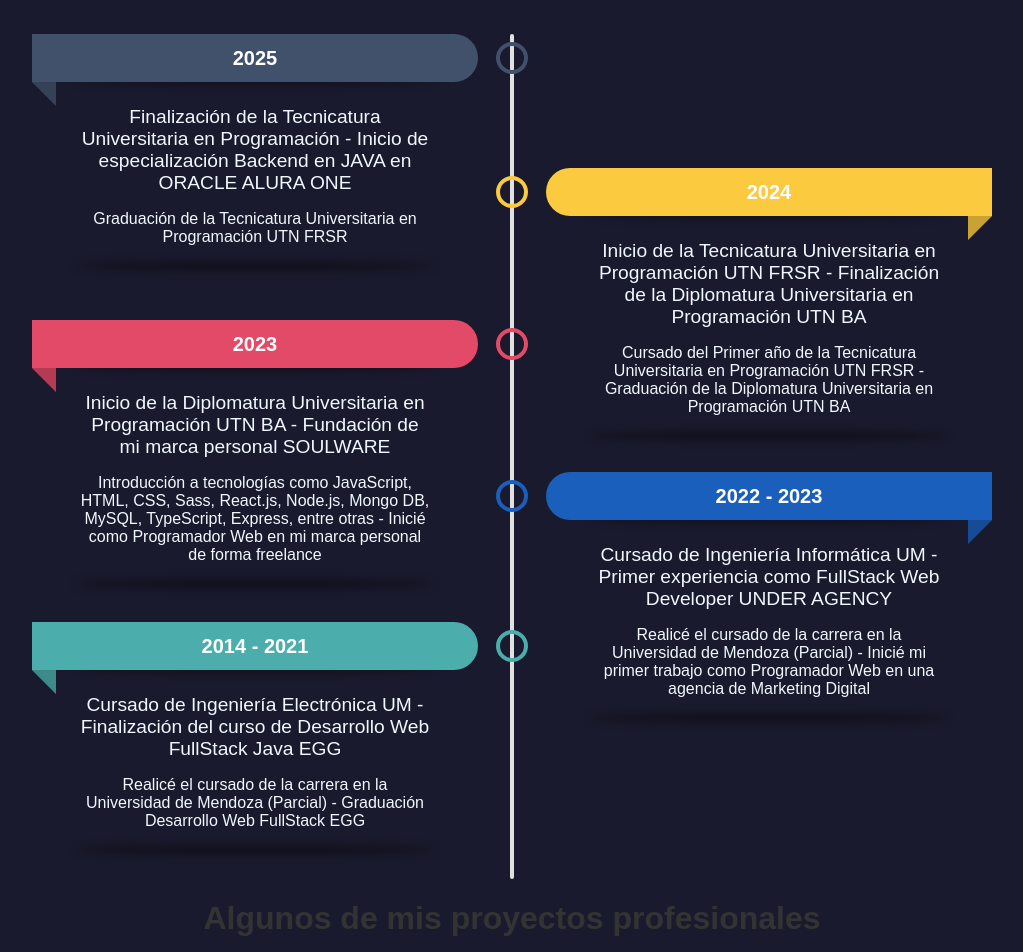
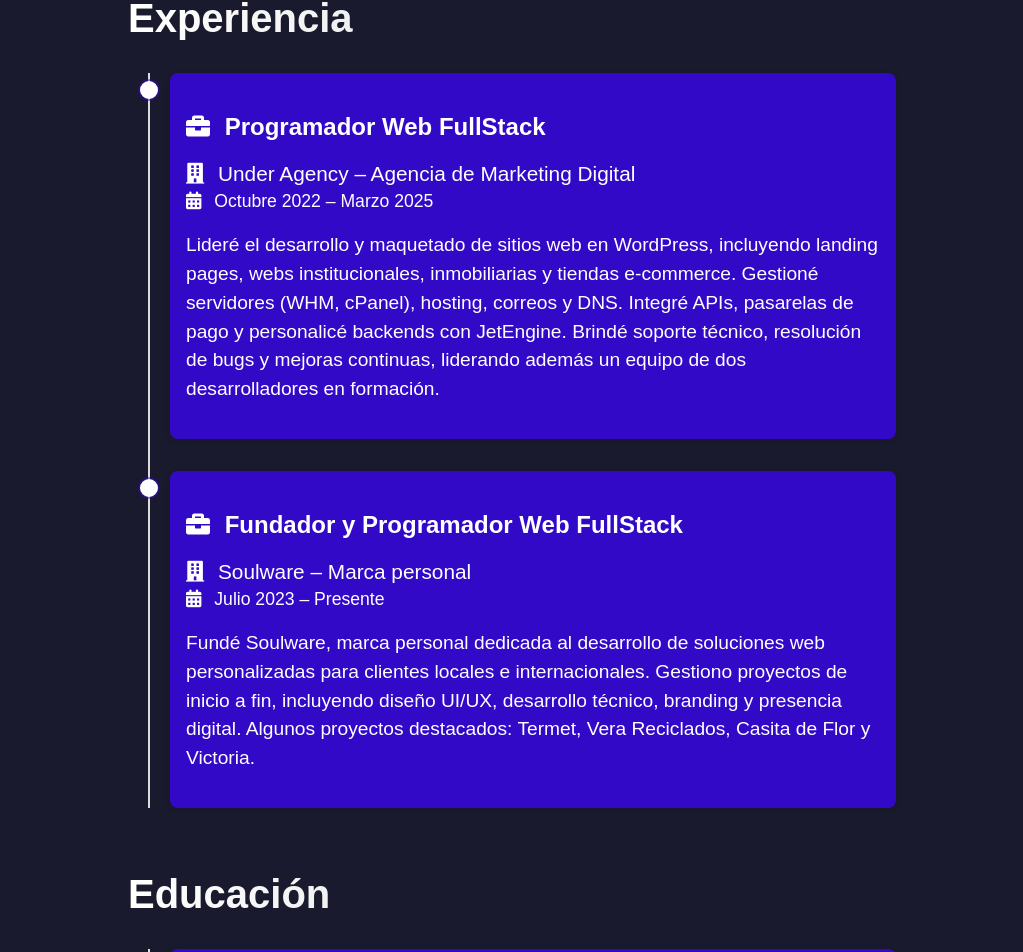
Before and after one commit to fernando-alma/portfolio-V2.0, a Vue app: page / in a window 1280 px wide. Shown: the part 914-1866 px from the top of the page, without its empty margins (128-1151 px from the left). Built offline with nearby package versions, Linux system fonts and the light colour scheme.

Commit message:
Update UI section Experiencia

```diff
--- a/public/index.html
+++ b/public/index.html
@@ -5,6 +5,8 @@
     <meta http-equiv="X-UA-Compatible" content="IE=edge">
     <meta name="viewport" content="width=device-width,initial-scale=1.0">
     <link rel="icon" href="/soulava.png">
+    <link rel="stylesheet" href="https://cdnjs.cloudflare.com/ajax/libs/font-awesome/6.4.0/css/all.min.css">
+
     <!-- index.html -->
     <link rel="stylesheet" href="https://cdnjs.cloudflare.com/ajax/libs/font-awesome/5.15.4/css/all.min.css">
 
--- a/src/components/Education.vue
+++ b/src/components/Education.vue
@@ -1,229 +1,194 @@
-<!-- EducationSection.vue -->
+<template>
+  <div class="body-container">
+    <div class="timeline-container">
+      <h2 class="section-title">Experiencia</h2>
+      <div class="timeline">
+        <div class="timeline-item">
+          <div class="timeline-dot"></div>
+          <div class="timeline-content">
+            <h3 class="role">
+              <i class="fas fa-briefcase"></i> Programador Web FullStack
+            </h3>
+            <p class="company">
+              <i class="fas fa-building"></i> Under Agency – Agencia de Marketing Digital
+            </p>
+            <span class="date">
+              <i class="fas fa-calendar-alt"></i> Octubre 2022 – Marzo 2025
+            </span>
+            <p class="description">
+              Lideré el desarrollo y maquetado de sitios web en WordPress, incluyendo landing pages, webs institucionales, inmobiliarias y tiendas e-commerce.
+              Gestioné servidores (WHM, cPanel), hosting, correos y DNS. Integré APIs, pasarelas de pago y personalicé backends con JetEngine.
+              Brindé soporte técnico, resolución de bugs y mejoras continuas, liderando además un equipo de dos desarrolladores en formación.
+            </p>
+          </div>
+        </div>
+
+        <div class="timeline-item">
+          <div class="timeline-dot"></div>
+          <div class="timeline-content">
+            <h3 class="role">
+              <i class="fas fa-briefcase"></i> Fundador y Programador Web FullStack
+            </h3>
+            <p class="company">
+              <i class="fas fa-building"></i> Soulware – Marca personal
+            </p>
+            <span class="date">
+              <i class="fas fa-calendar-alt"></i> Julio 2023 – Presente
+            </span>
+            <p class="description">
+              Fundé Soulware, marca personal dedicada al desarrollo de soluciones web personalizadas para clientes locales e internacionales.
+              Gestiono proyectos de inicio a fin, incluyendo diseño UI/UX, desarrollo técnico, branding y presencia digital.
+              Algunos proyectos destacados: Termet, Vera Reciclados, Casita de Flor y Victoria.
+            </p>
+          </div>
+        </div>
+      </div>
+
+      <h2 class="section-title">Educación</h2>
+      <div class="timeline">
+        <div class="timeline-item" v-for="(edu, index) in education" :key="index">
+          <div class="timeline-dot"></div>
+          <div class="timeline-content">
+            <h3 class="role">
+              <i class="fas fa-graduation-cap"></i> {{ edu.role }}
+            </h3>
+            <p class="company">
+              <i class="fas fa-university"></i> {{ edu.company }}
+            </p>
+            <span class="date">
+              <i class="fas fa-calendar-alt"></i> {{ edu.date }}
+            </span>
+          </div>
+        </div>
+      </div>
+
+      <h2 class="section-title">Certificaciones</h2>
+      <div class="timeline">
+        <div class="timeline-item" v-for="(cert, index) in certifications" :key="index">
+          <div class="timeline-dot"></div>
+          <div class="timeline-content">
+            <h3 class="role">
+              <i class="fas fa-certificate"></i> {{ cert.role }}
+            </h3>
+            <p class="company">
+              <i class="fas fa-building"></i> {{ cert.company }}
+            </p>
+            <span class="date">
+              <i class="fas fa-calendar-alt"></i> {{ cert.date }}
+            </span>
+          </div>
+        </div>
+      </div>
+    </div>
+  </div>
+</template>
+
 <script>
 export default {
-  name: "EducationSection"
+  name: "Experience",
+  data() {
+    return {
+      education: [
+        { role: "Tecnicatura Superior en Programación", company: "UTN – San Rafael", date: "2024 – 2025 (último semestre)" },
+        { role: "Diplomatura en Programación Web – FullStack", company: "UTN – Buenos Aires", date: "2023 – 2024" },
+        { role: "Ingeniería en Informática", company: "Universidad de Mendoza", date: "2022 – 2023 (parcial)" },
+        { role: "Ingeniería Electrónica", company: "Universidad de Mendoza", date: "2014 – 2021 (parcial)" }
+      ],
+      certifications: [
+        { role: "ONE | Tech Foundation – Especialización Back-End", company: "Oracle & Alura Latam", date: "2025 – Actualidad" },
+        { role: "Fullstack Java", company: "Codo a Codo 4.0 – Gobierno de CABA", date: "2024" },
+        { role: "Desarrollo Web Fullstack (Java)", company: "Egg Cooperation", date: "2021" }
+      ]
+    };
+  }
 };
 </script>
-<script setup>
-import { ref } from 'vue';
-
-const fechaColor = ref([
-  { color: '#41516c' },
-  { color: '#FBCA3E' },
-  { color: '#E24A68' },
-  { color: '#1B5FBC' },
-  { color: '#4CADAD' }
-]);
-
-const educacion = ref([
-  { fecha: '2025', title: 'Finalización de la Tecnicatura Universitaria en Programación - Inicio de especialización Backend en JAVA en ORACLE ALURA ONE', descripcion: 'Graduación de la Tecnicatura Universitaria en Programación UTN FRSR' },
-  { fecha: '2024', title: 'Inicio de la Tecnicatura Universitaria en Programación UTN FRSR - Finalización de la Diplomatura Universitaria en Programación UTN BA', descripcion: 'Cursado del Primer año de la Tecnicatura Universitaria en Programación UTN FRSR - Graduación de la Diplomatura Universitaria en Programación UTN BA' },
-  { fecha: '2023', title: 'Inicio de la Diplomatura Universitaria en Programación UTN BA - Fundación de mi marca personal SOULWARE', descripcion: 'Introducción a tecnologías como JavaScript, HTML, CSS, Sass, React.js, Node.js, Mongo DB, MySQL, TypeScript, Express, entre otras - Inicié como Programador Web en mi marca personal de forma freelance' },
-  { fecha: '2022 - 2023', title: 'Cursado de Ingeniería Informática UM - Primer experiencia como FullStack Web Developer UNDER AGENCY', descripcion: 'Realicé el cursado de la carrera en la Universidad de Mendoza (Parcial) - Inicié mi primer trabajo como Programador Web en una agencia de Marketing Digital' },
-  { fecha: '2014 - 2021', title: 'Cursado de Ingeniería Electrónica UM - Finalización del curso de Desarrollo Web FullStack Java EGG', descripcion: 'Realicé el cursado de la carrera en la Universidad de Mendoza (Parcial) - Graduación Desarrollo Web FullStack EGG' }
-
-]);
-</script>
-
-
-
-<template>
-    <h1 id=experiencia> Experiencia </h1>
-
-  <ul>
-    <li v-for="(item, index) in educacion" :key="index" :style="{ '--fecha-color': fechaColor[index].color }">
-      <div class="fecha">{{ item.fecha }}</div>
-      <h3 class="title">{{ item.title }}</h3>
-      <div class="descripcion">{{ item.descripcion }}</div>
-    </li>
-  </ul>
-
-</template>
 
 <style scoped>
-@import url("https://fonts.googleapis.com/css2?family=Poppins:wght@300;500;700&display=swap");
-
-*,
-*::before,
-*::after {
-  margin: 0;
-  padding: 0;
-  box-sizing: border-box;
+.body-container {
+  max-width: 100%;
 }
 
-body {
-  min-height: 100vh;
-  display: grid;
-  align-content: center;
-  gap: 2rem;
-  padding: 2rem;
-  font-family: "Poppins", sans-serif;
-  color: var(--color);
-  background: var(--bgColor);
+.timeline-container {
+  max-width: 60%;
+  margin: 0 auto;
+  padding: 1.4rem;
 }
 
-#experiencia {
- color: aliceblue;
-margin-bottom: 45px;
+.section-title {
+  text-align: left;
+  margin-top: 4rem;
+  font-size: 2.5rem;
+  margin-bottom: 2rem;
+  font-weight: bold;
+  background: linear-gradient(90deg, #fff, #ccc);
+  -webkit-background-clip: text;
+  background-clip: text;
+  -webkit-text-fill-color: transparent;
 }
 
-ul {
-  --col-gap: 2rem;
-  --row-gap: 2rem;
-  --line-w: 0.25rem;
-  display: grid;
-  grid-template-columns: var(--line-w) 1fr;
-  grid-auto-columns: max-content;
-  column-gap: var(--col-gap);
-  list-style: none;
-  width: min(60rem, 90%);
-  margin-inline: auto;
+.timeline {
+  position: relative;
+  margin-left: 20px;
+  padding-left: 20px;
+  border-left: 2px solid #ddd;
 }
 
-/* line */
-ul::before {
-  content: "";
-  grid-column: 1;
-  grid-row: 1 / span 20;
-  background: rgb(225, 225, 225);
-  border-radius: calc(var(--line-w) / 2);
+.timeline-item {
+  margin-bottom: 2rem;
+  position: relative;
 }
 
-/* columns*/
-ul li:not(:last-child) {
-  margin-bottom: var(--row-gap);
+.timeline-dot {
+  position: absolute;
+  left: -30px;
+  top: 8px;
+  width: 14px;
+  height: 14px;
+  background: white;
+  border-radius: 50%;
+  border: 2px solid #fff;
+  box-shadow: 0 0 0 2px rgba(50, 9, 199, 0.44);
 }
 
-/* card */
-ul li {
-  grid-column: 2;
-  --inlineP: 1.5rem;
-  margin-inline: var(--inlineP);
-  grid-row: span 2;
-  display: grid;
-  grid-template-rows: min-content min-content min-content;
+.timeline-content {
+  background: #3209c7;
+  border-radius: 8px;
+  padding: 1rem;
+  box-shadow: 0 2px 6px rgba(0, 0, 0, 0.1);
 }
 
-/* date */
-ul li .fecha {
-  --dateH: 3rem;
-  height: var(--dateH);
-  margin-inline: calc(var(--inlineP) * -1);
-  text-align: center;
-  background-color: var(--fecha-color);
-  color: white;
-  font-size: 1.25rem;
-  font-weight: 700;
-  display: grid;
-  place-content: center;
-  position: relative;
-  border-radius: calc(var(--dateH) / 2) 0 0 calc(var(--dateH) / 2);
+.role {
+  text-align: left;
+  font-size: 1.5rem;
+  font-weight: 600;
+  margin-bottom: 0.3rem;
+  color: #ffffff;
 }
 
-/* date flap */
-ul li .fecha::before {
-  content: "";
-  width: var(--inlineP);
-  aspect-ratio: 1;
-  background: var(--fecha-color);
-  background-image: linear-gradient(rgba(0, 0, 0, 0.2) 100%, transparent);
-  position: absolute;
-  top: 100%;
-  clip-path: polygon(0 0, 100% 0, 0 100%);
-  right: 0;
+.company {
+  text-align: left;
+  font-size: 1.3rem;
+  color: #ffffff;
+  margin-bottom: 0.3rem;
 }
 
-/* circle */
-ul li .fecha::after {
-  content: "";
-  position: absolute;
-  width: 2rem;
-  aspect-ratio: 1;
-  background: var(--bgColor);
-  border: 0.3rem solid var(--fecha-color);
-  border-radius: 50%;
-  top: 50%;
-  transform: translate(50%, -50%);
-  right: calc(100% + var(--col-gap) + var(--line-w) / 2);
+.date {
+  text-align: left;
+  font-size: 1.1rem;
+  color: #ffffff;
+  margin-bottom: 0.8rem;
+  display: block;
 }
 
-/* title & description */
-ul li .title,
-ul li .descripcion {
-    color: aliceblue;
-  background: var(--bgColor);
-  position: relative;
-  padding-inline: 1.5rem;
+.description {
+  text-align: left;
+  font-size: 1.2rem;
+  line-height: 1.5;
+  color: #ffffff;
 }
 
-ul li .title {
-  overflow: hidden;
-  padding-block-start: 1.5rem;
-  padding-block-end: 1rem;
-  font-weight: 500;
-  font-size: 1.2rem;
-}
-
-ul li .descripcion {
-  padding-block-end: 1.5rem;
-  font-weight: 300;
-  font-size: 1rem;
-}
-
-/* shadows */
-ul li .title::before,
-ul li .descripcion::before {
-  content: "";
-  position: absolute;
-  width: 90%;
-  height: 0.5rem;
-  background: rgba(0, 0, 0, 0.5);
-  left: 50%;
-  border-radius: 50%;
-  filter: blur(4px);
-  transform: translate(-50%, 50%);
-}
-
-ul li .title::before {
-  bottom: calc(100% + 0.125rem);
-}
-
-ul li .descripcion::before {
-  z-index: -1;
-  bottom: 0.25rem;
-}
-
-@media (min-width: 40rem) {
-  ul {
-    grid-template-columns: 1fr var(--line-w) 1fr;
-  }
-  ul::before {
-    grid-column: 2;
-  }
-  ul li:nth-child(odd) {
-    grid-column: 1;
-  }
-  ul li:nth-child(even) {
-    grid-column: 3;
-  }
-
-  /* start second card */
-  ul li:nth-child(2) {
-    grid-row: 2/4;
-  }
-
-  ul li:nth-child(odd) .fecha::before {
-    clip-path: polygon(0 0, 100% 0, 100% 100%);
-    left: 0;
-  }
-
-  ul li:nth-child(odd) .fecha::after {
-    transform: translate(-50%, -50%);
-    left: calc(100% + var(--col-gap) + var(--line-w) / 2);
-  }
-
-  ul li:nth-child(odd) .fecha {
-    border-radius: 0 calc(var(--dateH) / 2) calc(var(--dateH) / 2) 0;
-  }
+i {
+  margin-right: 8px;
 }
 </style>
--- a/src/components/Projects.vue
+++ b/src/components/Projects.vue
@@ -1,6 +1,8 @@
 <template>
   <!-- Primer slider - Proyectos profesionales -->
-  <h1 id="experiencia">Algunos de mis proyectos profesionales</h1>
+
+  <h1 class="study-projects-title">Algunos de mis proyectos profesionales</h1>
+  <h3 class="short-description-title"> Proyectos profesionales realizados bajo mi marca personal Soulware y en colaboración con la agencia de marketing digital Under Agency.</h3>
   <div class="infinite-slider-container" ref="sliderContainer">
     <div class="slider-wrapper" ref="sliderWrapper">
       <div
@@ -86,6 +88,8 @@
 
   <!-- Segundo slider - Proyectos de estudio -->
   <h1 class="study-projects-title">Algunos de mis proyectos de estudio</h1>
+    <h3 class="short-description-title">Proyectos académicos desarrollados con fines de aprendizaje y perfeccionamiento de habilidades técnicas.</h3>
+
   <div class="infinite-slider-container" ref="sliderContainer2">
     <div class="slider-wrapper" ref="sliderWrapper2">
       <div
@@ -170,10 +174,15 @@
   </div>
   <!-- Botón para ver todos -->
     <div class="view-all-section">
-      <router-link to="/portfolio-completo" class="btn-view-all">
-         Ver Portfolio Completo
-      </router-link>
-    </div>
+     <!-- Botón de portfolio completo -->
+          <router-link
+            to="/portfolio-completo"
+            class="portfolio-btn">
+            Ver portfolio completo
+          </router-link>
+        </div>
+
+
 </template>
 
 <script>
@@ -664,6 +673,36 @@
 </script>
 
 <style scoped>
+.portfolio-btn {display: inline-block;
+  padding: 12px 24px;
+  background-color: #6c63ff;
+  color: #ffffff;
+  border-radius: 25px;
+  text-decoration: none;
+  font-weight: bold;
+  transition: all 0.3s ease;
+  width: fit-content;
+  min-width: 200px;
+  margin-bottom: 2.5rem;
+  font-family: 'Montserrat', sans-serif;
+  font-size: 1.2rem;
+}
+
+  .portfolio-btn:hover {
+    background-color: #736deb;
+    transform: translateY(-3px);
+    box-shadow: 0 8px 15px rgba(108, 99, 255, 0.3);
+  }
+
+
+.short-description-title {
+  text-align: center;
+  font-size: 1.35rem;
+  color: #ffffff;
+  margin-bottom: 2rem;
+}
+
+
 .infinite-slider-container {
   position: relative;
   width: 100%;
--- /dev/null
+++ b/src/components/educaccionold.vue
@@ -0,0 +1,228 @@
+<script>
+export default {
+  name: "EducationSection"
+};
+</script>
+<script setup>
+import { ref } from 'vue';
+
+const fechaColor = ref([
+  { color: '#41516c' },
+  { color: '#FBCA3E' },
+  { color: '#E24A68' },
+  { color: '#1B5FBC' },
+  { color: '#4CADAD' }
+]);
+
+const educacion = ref([
+  { fecha: '2025', title: 'Finalización de la Tecnicatura Universitaria en Programación - Inicio de especialización Backend en JAVA en ORACLE ALURA ONE', descripcion: 'Graduación de la Tecnicatura Universitaria en Programación UTN FRSR' },
+  { fecha: '2024', title: 'Inicio de la Tecnicatura Universitaria en Programación UTN FRSR - Finalización de la Diplomatura Universitaria en Programación UTN BA', descripcion: 'Cursado del Primer año de la Tecnicatura Universitaria en Programación UTN FRSR - Graduación de la Diplomatura Universitaria en Programación UTN BA' },
+  { fecha: '2023', title: 'Inicio de la Diplomatura Universitaria en Programación UTN BA - Fundación de mi marca personal SOULWARE', descripcion: 'Introducción a tecnologías como JavaScript, HTML, CSS, Sass, React.js, Node.js, Mongo DB, MySQL, TypeScript, Express, entre otras - Inicié como Programador Web en mi marca personal de forma freelance' },
+  { fecha: '2022 - 2023', title: 'Cursado de Ingeniería Informática UM - Primer experiencia como FullStack Web Developer UNDER AGENCY', descripcion: 'Realicé el cursado de la carrera en la Universidad de Mendoza (Parcial) - Inicié mi primer trabajo como Programador Web en una agencia de Marketing Digital' },
+  { fecha: '2014 - 2021', title: 'Cursado de Ingeniería Electrónica UM - Finalización del curso de Desarrollo Web FullStack Java EGG', descripcion: 'Realicé el cursado de la carrera en la Universidad de Mendoza (Parcial) - Graduación Desarrollo Web FullStack EGG' }
+
+]);
+</script>
+
+
+
+<template>
+    <h1 id=experiencia> Experiencia </h1>
+
+  <ul>
+    <li v-for="(item, index) in educacion" :key="index" :style="{ '--fecha-color': fechaColor[index].color }">
+      <div class="fecha">{{ item.fecha }}</div>
+      <h3 class="title">{{ item.title }}</h3>
+      <div class="descripcion">{{ item.descripcion }}</div>
+    </li>
+  </ul>
+
+</template>
+
+<style scoped>
+@import url("https://fonts.googleapis.com/css2?family=Poppins:wght@300;500;700&display=swap");
+
+*,
+*::before,
+*::after {
+  margin: 0;
+  padding: 0;
+  box-sizing: border-box;
+}
+
+body {
+  min-height: 100vh;
+  display: grid;
+  align-content: center;
+  gap: 2rem;
+  padding: 2rem;
+  font-family: "Poppins", sans-serif;
+  color: var(--color);
+  background: var(--bgColor);
+}
+
+#experiencia {
+ color: aliceblue;
+margin-bottom: 45px;
+}
+
+ul {
+  --col-gap: 2rem;
+  --row-gap: 2rem;
+  --line-w: 0.25rem;
+  display: grid;
+  grid-template-columns: var(--line-w) 1fr;
+  grid-auto-columns: max-content;
+  column-gap: var(--col-gap);
+  list-style: none;
+  width: min(60rem, 90%);
+  margin-inline: auto;
+}
+
+/* line */
+ul::before {
+  content: "";
+  grid-column: 1;
+  grid-row: 1 / span 20;
+  background: rgb(225, 225, 225);
+  border-radius: calc(var(--line-w) / 2);
+}
+
+/* columns*/
+ul li:not(:last-child) {
+  margin-bottom: var(--row-gap);
+}
+
+/* card */
+ul li {
+  grid-column: 2;
+  --inlineP: 1.5rem;
+  margin-inline: var(--inlineP);
+  grid-row: span 2;
+  display: grid;
+  grid-template-rows: min-content min-content min-content;
+}
+
+/* date */
+ul li .fecha {
+  --dateH: 3rem;
+  height: var(--dateH);
+  margin-inline: calc(var(--inlineP) * -1);
+  text-align: center;
+  background-color: var(--fecha-color);
+  color: white;
+  font-size: 1.25rem;
+  font-weight: 700;
+  display: grid;
+  place-content: center;
+  position: relative;
+  border-radius: calc(var(--dateH) / 2) 0 0 calc(var(--dateH) / 2);
+}
+
+/* date flap */
+ul li .fecha::before {
+  content: "";
+  width: var(--inlineP);
+  aspect-ratio: 1;
+  background: var(--fecha-color);
+  background-image: linear-gradient(rgba(0, 0, 0, 0.2) 100%, transparent);
+  position: absolute;
+  top: 100%;
+  clip-path: polygon(0 0, 100% 0, 0 100%);
+  right: 0;
+}
+
+/* circle */
+ul li .fecha::after {
+  content: "";
+  position: absolute;
+  width: 2rem;
+  aspect-ratio: 1;
+  background: var(--bgColor);
+  border: 0.3rem solid var(--fecha-color);
+  border-radius: 50%;
+  top: 50%;
+  transform: translate(50%, -50%);
+  right: calc(100% + var(--col-gap) + var(--line-w) / 2);
+}
+
+/* title & description */
+ul li .title,
+ul li .descripcion {
+    color: aliceblue;
+  background: var(--bgColor);
+  position: relative;
+  padding-inline: 1.5rem;
+}
+
+ul li .title {
+  overflow: hidden;
+  padding-block-start: 1.5rem;
+  padding-block-end: 1rem;
+  font-weight: 500;
+  font-size: 1.2rem;
+}
+
+ul li .descripcion {
+  padding-block-end: 1.5rem;
+  font-weight: 300;
+  font-size: 1rem;
+}
+
+/* shadows */
+ul li .title::before,
+ul li .descripcion::before {
+  content: "";
+  position: absolute;
+  width: 90%;
+  height: 0.5rem;
+  background: rgba(0, 0, 0, 0.5);
+  left: 50%;
+  border-radius: 50%;
+  filter: blur(4px);
+  transform: translate(-50%, 50%);
+}
+
+ul li .title::before {
+  bottom: calc(100% + 0.125rem);
+}
+
+ul li .descripcion::before {
+  z-index: -1;
+  bottom: 0.25rem;
+}
+
+@media (min-width: 40rem) {
+  ul {
+    grid-template-columns: 1fr var(--line-w) 1fr;
+  }
+  ul::before {
+    grid-column: 2;
+  }
+  ul li:nth-child(odd) {
+    grid-column: 1;
+  }
+  ul li:nth-child(even) {
+    grid-column: 3;
+  }
+
+  /* start second card */
+  ul li:nth-child(2) {
+    grid-row: 2/4;
+  }
+
+  ul li:nth-child(odd) .fecha::before {
+    clip-path: polygon(0 0, 100% 0, 100% 100%);
+    left: 0;
+  }
+
+  ul li:nth-child(odd) .fecha::after {
+    transform: translate(-50%, -50%);
+    left: calc(100% + var(--col-gap) + var(--line-w) / 2);
+  }
+
+  ul li:nth-child(odd) .fecha {
+    border-radius: 0 calc(var(--dateH) / 2) calc(var(--dateH) / 2) 0;
+  }
+}
+</style>
```
Also changed, not shown: src/components/About.vue (+1 -1 lines).
